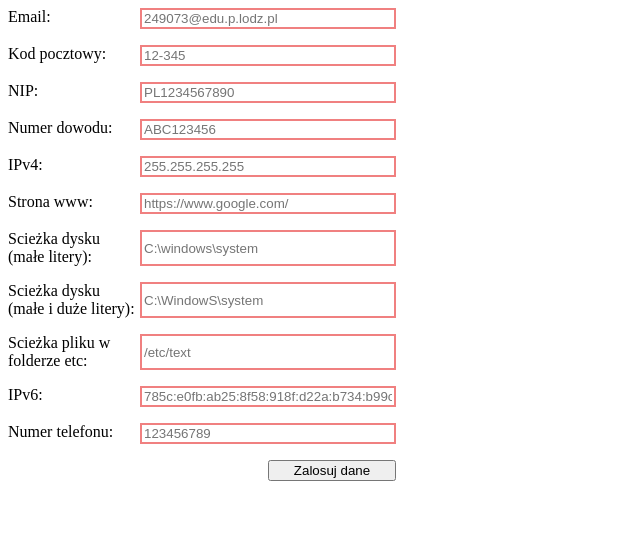
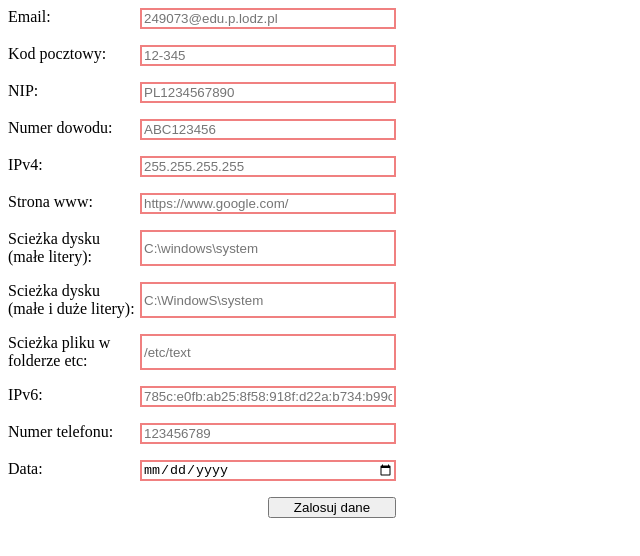
Before and after one commit to DominikBuj/ipm, a plain HTML site: page lab2/index.html in a window 1280 px wide. Shown: the whole page, without its empty margins (0-640 px from the left). Drawn offline with Linux system fonts and the light colour scheme.

Commit message:
adding date input

```diff
--- a/lab2/index.html
+++ b/lab2/index.html
@@ -5,13 +5,14 @@
     <meta name="viewport" content="width=device-width, initial-scale=1.0">
     <link rel="stylesheet" href="style.css">
     <script src="script.js"></script>
-    <title>IPM</title>
+    <title>IPM - Lab 2</title>
 </head>
 <body>
     <div style="display: flex; flex-direction: column; gap: 16px;">
         <div style="display: flex;">
             <label for="email">Email:</label>
-            <input id="email" type="email" placeholder="249073@edu.p.lodz.pl" required></div>
+            <input id="email" type="email" placeholder="249073@edu.p.lodz.pl" required>
+        </div>
         <div style="display: flex;">
             <label for="area-code">Kod pocztowy:</label>
             <input id="area-code" pattern="\d{2}-?\d{3}" placeholder="12-345" maxlength="6" required>
@@ -56,6 +57,10 @@
             <label for="phone-number">Numer telefonu:</label>
             <input id="phone-number" type="tel" placeholder="123456789" required>
         </div>
+        <div style="display: flex;">
+            <label for="date">Data:</label>
+            <input id="date" type="date" required>
+        </div>
         <div>
             <button id="random" type="button" value="random" onclick="randomValues();validateWindowsPath();validateWebsite();" style="margin-left: 260px;">Zalosuj dane</button>
         </div>
```
